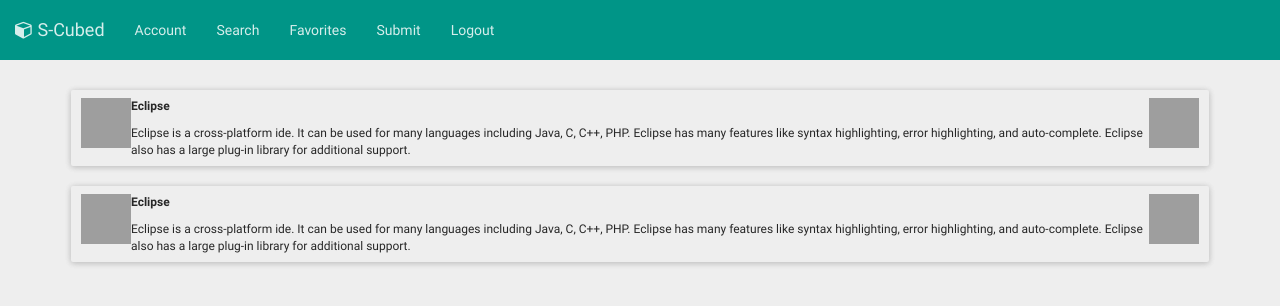
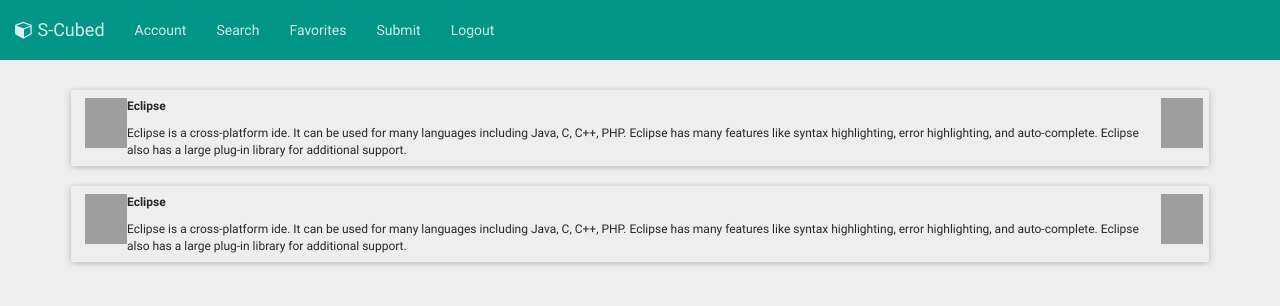
Before and after one commit to cheble/S-Cubed, a Jekyll site: the page built from SearchResults.html, in a window 1280 px wide. Shown: the top 306 px of the page. Built offline with Jekyll 4.4.1, drawn with Linux system fonts in a browser that asks for light colours; nearby versions of some CDN libraries; library files that are not in the unit come from our copies; Markdown is read by kramdown in place of the engine named in the settings; grey boxes are pictures that could not be loaded.

Commit message:
search results page

```diff
--- a/css/main.css
+++ b/css/main.css
@@ -57,8 +57,8 @@ body {
 }
 
 .tile {
-  padding-left: 10px;
-  padding-right: 10px;
+  padding-left: 6px;
+  padding-right: 6px;
 }
 
 .tile_north {
@@ -74,6 +74,8 @@ body {
 .tile_img {
   width: 50px;
   height: 50px;
+  padding-left: 4px;
+  padding-right: 4px;
 }
 
 .tile_title {
@@ -82,6 +84,5 @@ body {
 }
 
 .tile_body {
-  padding-left: 4px;
-  padding-right: 4px;
+
 }
```
